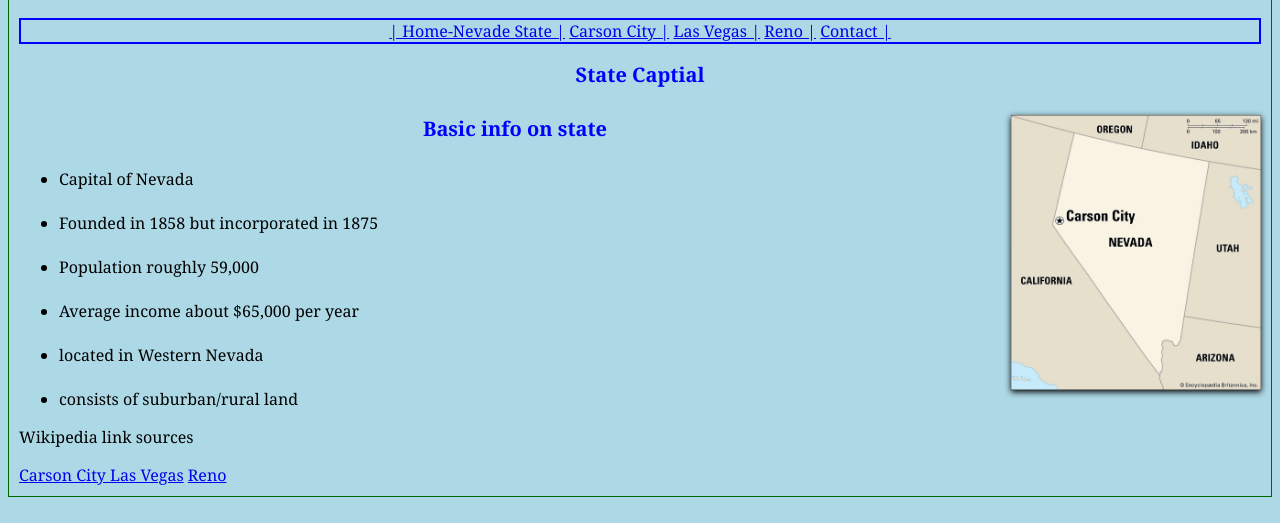
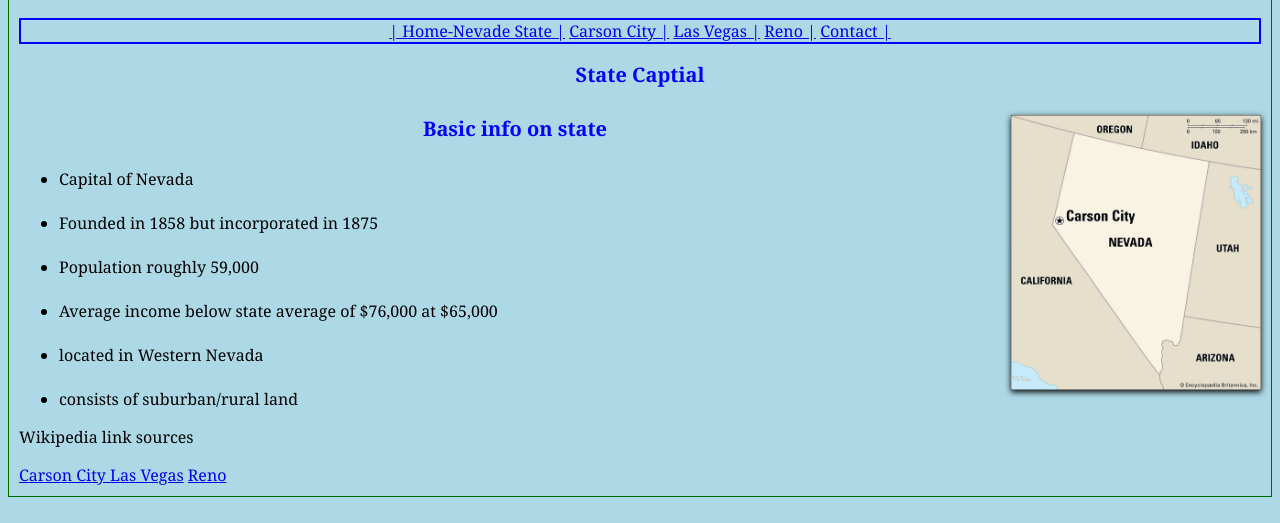
Before and after one commit to zacbailey3/zacbaley3.github.io, a plain HTML site: page carson_city.html in a window 1280 px wide. Shown: the part 163-686 px from the top of the page. Drawn offline with Linux system fonts and the light colour scheme.

Commit message:
update page

```diff
--- a/carson_city.html
+++ b/carson_city.html
@@ -26,7 +26,7 @@
                     <li>Capital of Nevada</li><br>
                     <li>Founded in 1858 but incorporated in 1875</li><br>
                     <li>Population roughly 59,000</li><br>
-                    <li>Average income about $65,000 per year </li><br>
+                    <li>Average income below state average of $76,000 at $65,000</li><br>
                     <li>located in Western Nevada</li><br>
                     <li>consists of suburban/rural land</li>
                 </ul>
```
